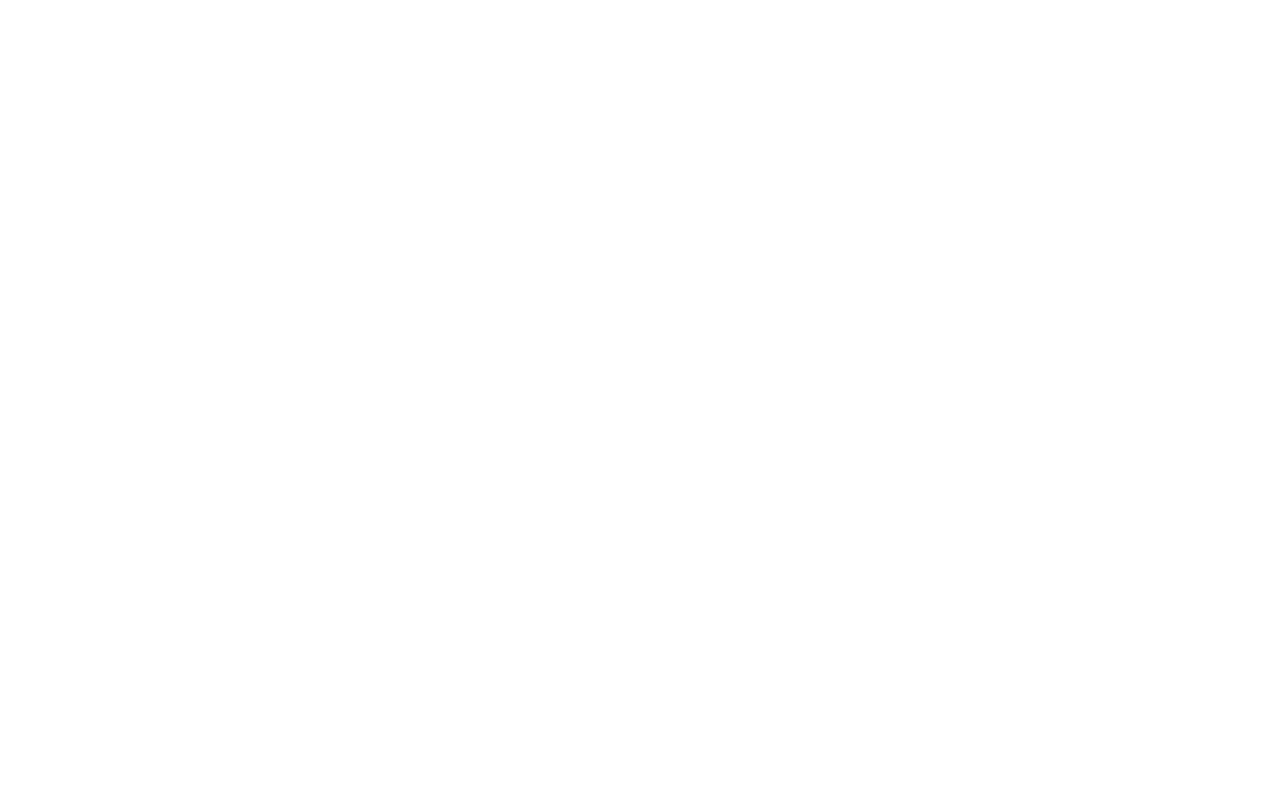
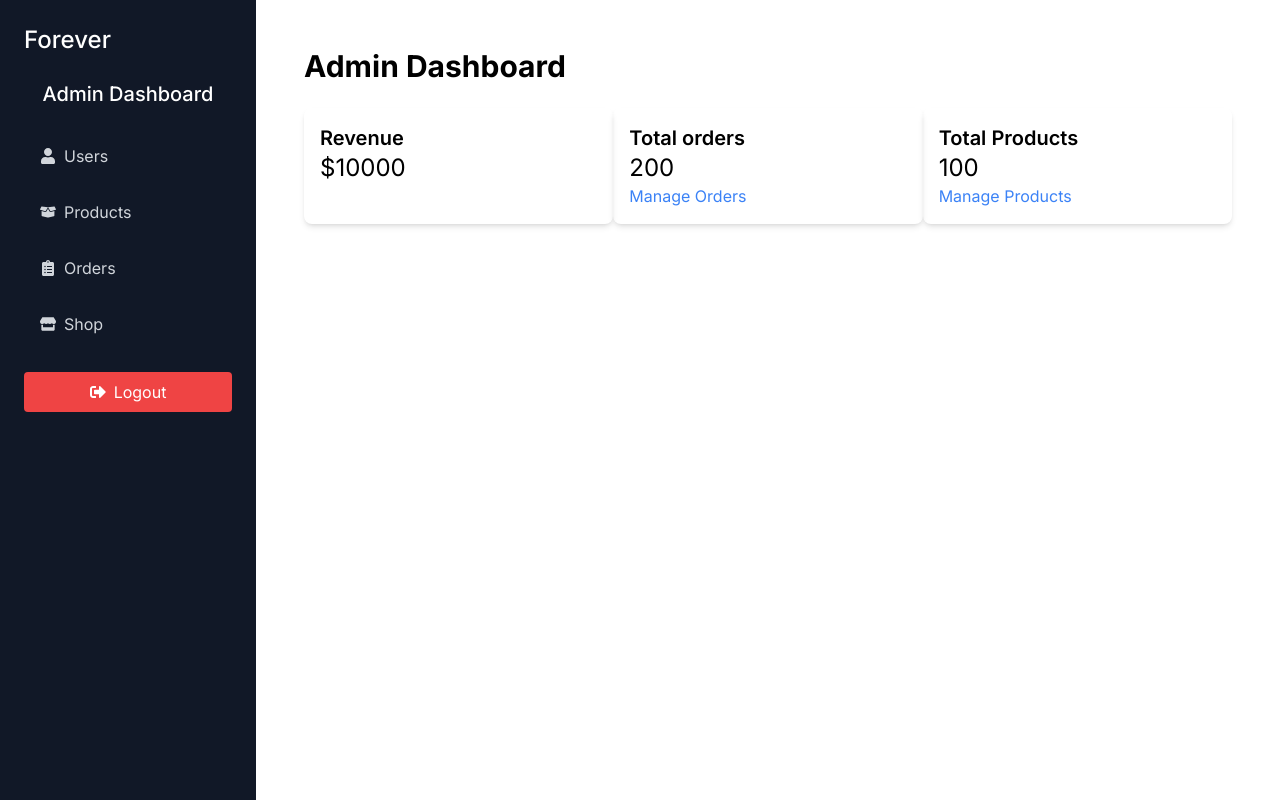
Before and after one commit to Gurneetsingh07/Forever-E-Commerce, a React (Vite) app: page /admin in a window 1280 px wide. Before the commit this address had no page. Built offline with nearby package versions, Linux system fonts and the light colour scheme.

Commit message:
added admin sidebar and admin dashboard page

```diff
--- a/src/App.jsx
+++ b/src/App.jsx
@@ -1,10 +1,10 @@
 import React from "react";
-import { BrowserRouter,Routes,Route } from "react-router-dom";
+import { BrowserRouter, Routes, Route } from "react-router-dom";
 import UserLayout from "./components/Layout/UserLayout";
 import Home from "./pages/Home";
-import {Toaster} from "sonner";
+import { Toaster } from "sonner";
 import Login from "./pages/Login";
-import Register from "./pages/Register"
+import Register from "./pages/Register";
 import Profile from "./pages/Profile";
 import CollectionPage from "./pages/CollectionPage";
 import ProductDetails from "./components/Products/ProductDetails";
@@ -12,26 +12,33 @@
 import OrderConfrimationPage from "./pages/OrderConfrimationPage";
 import OrderDetailsPage from "./pages/OrderDetailsPage";
 import MyordersPage from "./pages/MyordersPage";
+import AdminLayout from "./components/Admin/AdminLayout";
+import AdminHomepage from "./pages/AdminHomepage";
 const App = () => {
   return (
     <BrowserRouter>
-    <Toaster position="top-right"/>
+      <Toaster position="top-right" />
       <Routes>
         <Route path="/" element={<UserLayout />}>
           {/*User layout*/}
-          <Route index element={<Home/>}/>
-          <Route path="login" element={<Login />}/>
-          <Route path="register" element={<Register />}/>
-          <Route path="profile" element={<Profile/>}/>
-          <Route path="collections/:collection" element={<CollectionPage/>}/>
-          <Route path="product/:id" element={<ProductDetails/>}/>
-          <Route path="checkout" element={<Checkout/>}/>
-          <Route path="order-confirmation" element={<OrderConfrimationPage/>}/>
-          <Route path="order/:id" element={<OrderDetailsPage/>}/>
-          <Route path="my-orders" element={<MyordersPage/>}/>
-
+          <Route index element={<Home />} />
+          <Route path="login" element={<Login />} />
+          <Route path="register" element={<Register />} />
+          <Route path="profile" element={<Profile />} />
+          <Route path="collections/:collection" element={<CollectionPage />} />
+          <Route path="product/:id" element={<ProductDetails />} />
+          <Route path="checkout" element={<Checkout />} />
+          <Route
+            path="order-confirmation"
+            element={<OrderConfrimationPage />}
+          />
+          <Route path="order/:id" element={<OrderDetailsPage />} />
+          <Route path="my-orders" element={<MyordersPage />} />
         </Route>
         <Route>{/*admin layout*/}</Route>
+        <Route path="/admin" element={<AdminLayout />}>
+          <Route index element={<AdminHomepage />} />
+        </Route>
       </Routes>
     </BrowserRouter>
   );
--- /dev/null
+++ b/src/components/Admin/AdminLayout.jsx
@@ -0,0 +1,36 @@
+import React, { useState } from 'react'
+import { FaBars } from 'react-icons/fa';
+import AdminSidebar from './AdminSidebar';
+import { Outlet } from 'react-router-dom';
+const AdminLayout = () => {
+    const[isSidebarOpen,setIsSidebarOpen]=useState(false);
+    const toogleSidebar=()=>{
+        setIsSidebarOpen(!isSidebarOpen);
+    }
+  return (
+    <div className='min-h-screen flex flex-col md:flex-row relative'>
+      {/* {Mobile toogle button} */}
+        <div className='flex md:hidden p-4 bg-gray-900 text-white z-20'>
+          <button onClick={toogleSidebar}>
+            <FaBars size={24}/>
+            </button>
+            <h1 className="ml-4 text-xl font-medium">Admin Dashboard</h1>
+        </div>
+        {/* {overlay for mobile sidebar} */}
+        {isSidebarOpen &&(
+            <div className="fixed inset-0 z-20 bg-black bg-opacity-50 md:hidden" onClick={toogleSidebar}></div>
+        )}
+        {/* {sidebar} */}
+        <div className={`bg-gray-900 w-64 min-h-screen text-white absolute md:relative transform ${isSidebarOpen ? "translate-x-0":"-translate-x-full"} transition-transform duration-300 md:translate-x-0 md:static md:block z-20`}>
+            {/* {sidebar} */}
+            <AdminSidebar/>
+        </div>
+        {/* {Main Content} */}
+        <div className="flex-grow p-6 overflow-auto">
+             <Outlet/>
+        </div>
+    </div>
+  )
+}
+
+export default AdminLayout
--- /dev/null
+++ b/src/components/Admin/AdminSidebar.jsx
@@ -0,0 +1,77 @@
+import React from "react";
+import { Link, useNavigate } from "react-router-dom";
+import { NavLink } from "react-router-dom";
+import { FaBoxOpen, FaClipboardList, FaSignOutAlt, FaStore, FaUser } from "react-icons/fa";
+const AdminSidebar = () => {
+  const navigate = useNavigate();
+  const handleLogout = () => {
+    navigate("/");
+  };
+  return (
+    <div className="p-6">
+      <div className="mb-6">
+        <Link to="/admin" className="text-2xl font-medium">
+          Forever
+        </Link>
+      </div>
+      <h2 className="text-xl font-medium mb-6 text-center ">Admin Dashboard</h2>
+      <nav className="flex flex-col space-y-2">
+        <NavLink
+          to="/admin/users"
+          className={({ isActive }) =>
+            isActive
+              ? "bg-gray-700 text-white py-3 px-4 rounded flex items-center space-x-2"
+              : "text-gray-300 hover:bg-gray-700 hover:text-white py-3 px-4 rounded flex items-center space-x-2"
+          }
+        >
+          <FaUser />
+          <span>Users</span>
+        </NavLink>
+        <NavLink
+          to="/admin/products"
+          className={({ isActive }) =>
+            isActive
+              ? "bg-gray-700 text-white py-3 px-4 rounded flex items-center space-x-2"
+              : "text-gray-300 hover:bg-gray-700 hover:text-white py-3 px-4 rounded flex items-center space-x-2"
+          }
+        >
+          <FaBoxOpen />
+          <span>Products</span>
+        </NavLink>
+        <NavLink
+          to="/admin/orders"
+          className={({ isActive }) =>
+            isActive
+              ? "bg-gray-700 text-white py-3 px-4 rounded flex items-center space-x-2"
+              : "text-gray-300 hover:bg-gray-700 hover:text-white py-3 px-4 rounded flex items-center space-x-2"
+          }
+        >
+          <FaClipboardList />
+          <span>Orders</span>
+        </NavLink>
+        <NavLink
+          to="/"
+          className={({ isActive }) =>
+            isActive
+              ? "bg-gray-700 text-white py-3 px-4 rounded flex items-center space-x-2"
+              : "text-gray-300 hover:bg-gray-700 hover:text-white py-3 px-4 rounded flex items-center space-x-2"
+          }
+        >
+          <FaStore />
+          <span>Shop</span>
+        </NavLink>
+      </nav>
+      <div className="mt-6">
+        <button
+          className="w-full bg-red-500 hover:bg-red-600 text-white py-2 px-4 rounded flex items-center justify-center space-x-2"
+          onClick={handleLogout}
+        >
+            <FaSignOutAlt/>
+            <span>Logout</span>
+        </button>
+      </div>
+    </div>
+  );
+};
+
+export default AdminSidebar;
--- a/src/components/Common/Navbar.jsx
+++ b/src/components/Common/Navbar.jsx
@@ -52,6 +52,7 @@
           </Link>
         </div>
         <div className="flex items-center space-x-4">
+          <Link to="/admin" className="block bg-black px-2 rounded text-sm text-white">Admin</Link>
           <Link to="/profile" className="hover:text-black">
             <HiOutlineUser className="h-6 w-6 text-gray-700" />
           </Link>
--- /dev/null
+++ b/src/pages/AdminHomePage.jsx
@@ -0,0 +1,41 @@
+import React from "react";
+import { Link } from "react-router-dom";
+const AdminHomepage = () => {
+  const orders = [
+    {
+      _id: 123123,
+      user: {
+        name: "John Doe",
+      },
+      totalPrice: 110,
+      status: "Processing",
+    },
+  ];
+  return (
+    <div className="max-w-7xl mx-auto p-6">
+      <h1 className="text-3xl font-bold mb-6">Admin Dashboard</h1>
+      <div className="grid grid-cols-1 sm:grid-cols-2 lg:grid-cols-3">
+        <div className="p-4 shadow-md rounded-lg">
+          <h2 className="text-xl font-semibold">Revenue</h2>
+          <p className="text-2xl">$10000</p>
+        </div>
+        <div className="p-4 shadow-md rounded-lg">
+          <h2 className="text-xl font-semibold">Total orders</h2>
+          <p className="text-2xl">200</p>
+          <Link to=".admin/orders" className="text-blue-500 hover:underline">
+          Manage Orders
+          </Link>
+        </div>
+        <div className="p-4 shadow-md rounded-lg">
+          <h2 className="text-xl font-semibold">Total Products</h2>
+          <p className="text-2xl">100</p>
+          <Link to=".admin/products" className="text-blue-500 hover:underline">
+          Manage Products
+          </Link>
+        </div>
+      </div>
+    </div>
+  );
+};
+
+export default AdminHomepage;
```
